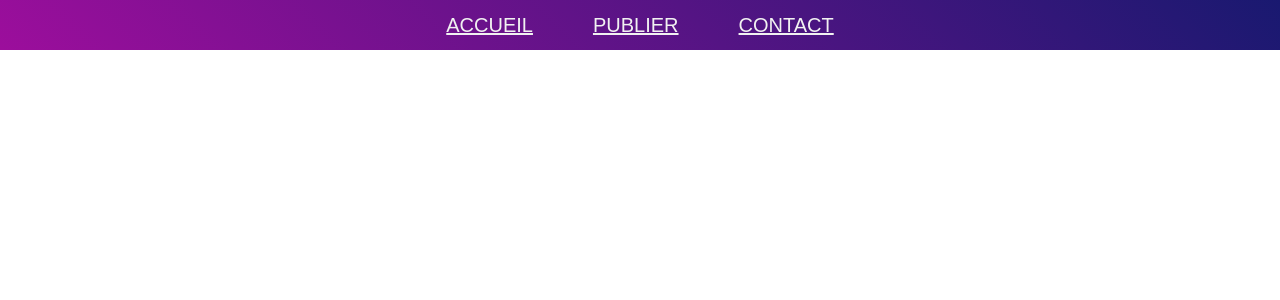
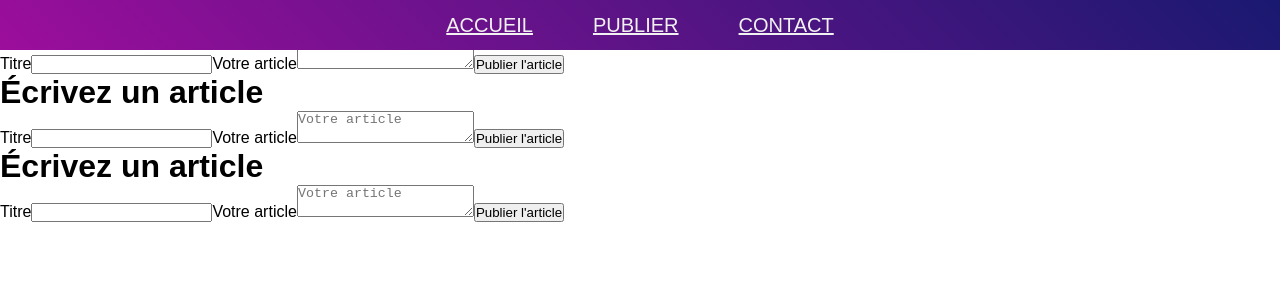
Before and after one commit to remmoclock/blog, a React (Create React App) app: page /publier in a window 1280 px wide. Shown: the top 300 px of the page. Built offline with nearby package versions, Linux system fonts and the light colour scheme.

Commit message:
add Form component to AddArticle

```diff
--- a/src/Components/Form/Form.js
+++ b/src/Components/Form/Form.js
@@ -0,0 +1,18 @@
+import React from "react";
+
+function Form() {
+  return (
+    <>
+      <h1 className="title-form">Écrivez un article </h1>
+      <form>
+        <label htmlFor="title">Titre</label>
+        <input id="title" type="text" />
+        <label htmlFor="article">Votre article</label>
+        <textarea id="article" placeholder="Votre article"></textarea>
+        <button>Publier l'article</button>
+      </form>
+    </>
+  );
+}
+
+export default Form;
--- a/src/Containers/AddArticle/AddArticle.js
+++ b/src/Containers/AddArticle/AddArticle.js
@@ -1,9 +1,12 @@
 import React from 'react'
+import Form from '../../Components/Form/Form'
 
 function AddArticle() {
   return (
     <>
-      <div>Publier</div>
+      <Form />
+      <Form />
+      <Form />
     </>
   )
 }
```
